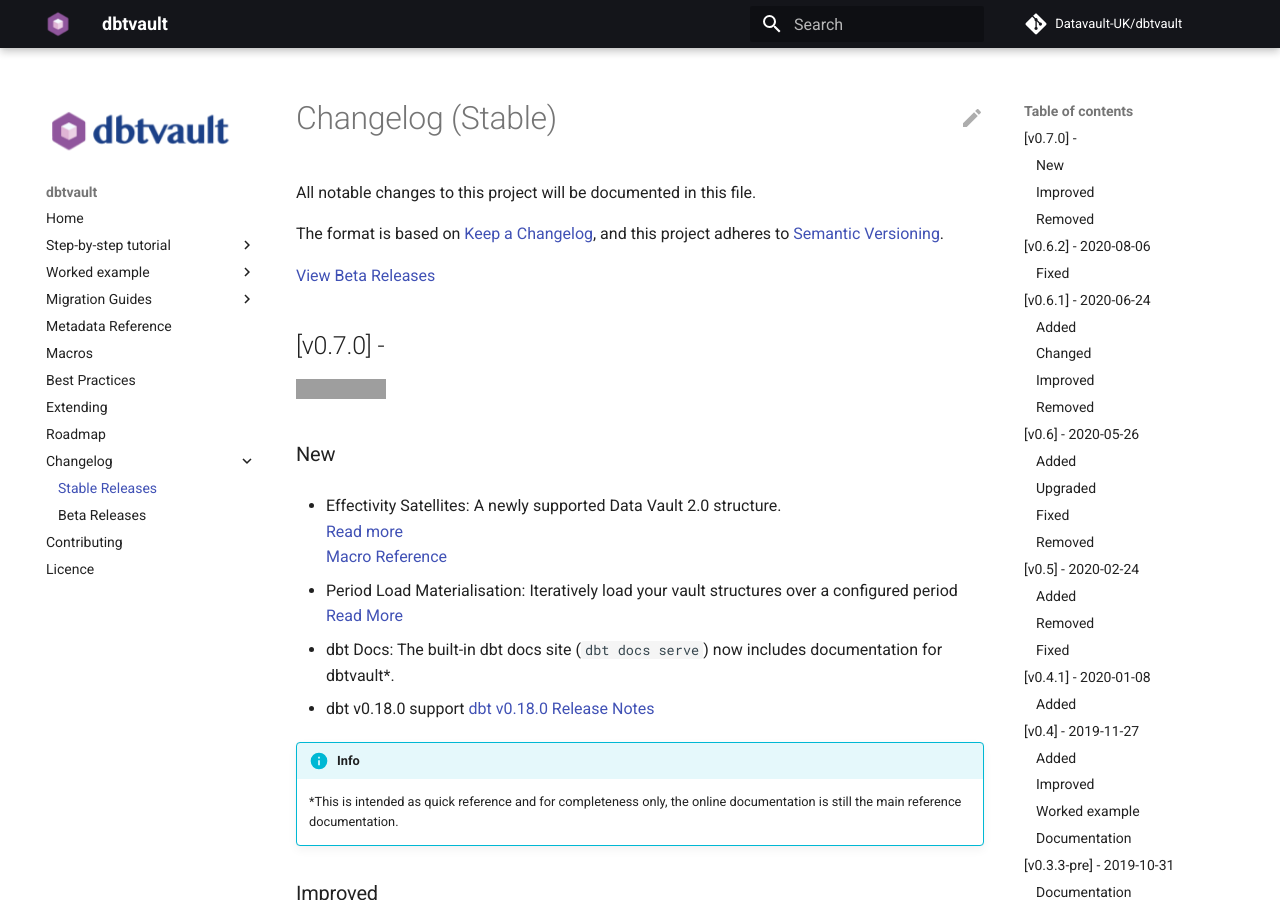
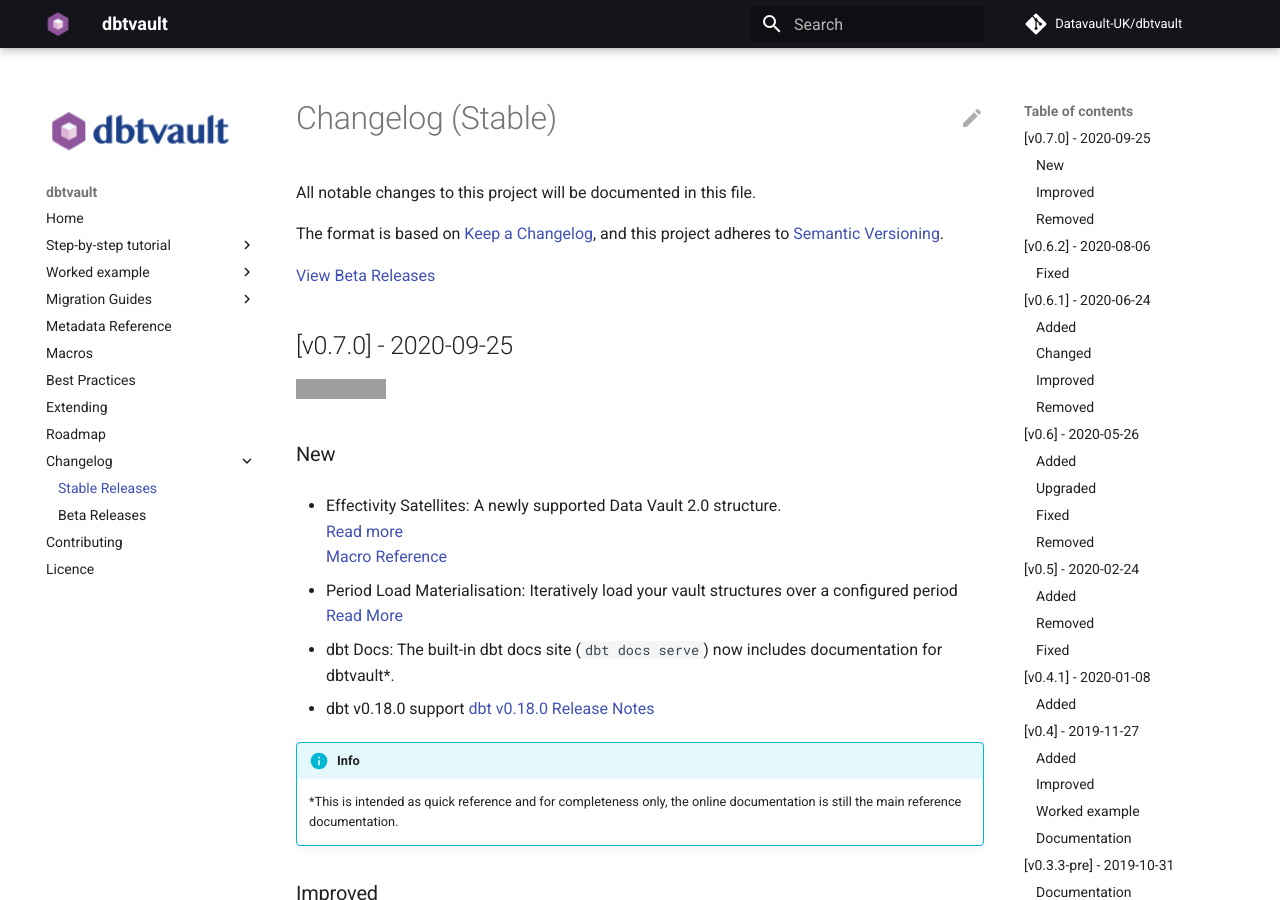
Before and after one commit to Datavault-UK/automate-dv-docs, an MkDocs documentation site: the page built from docs/changelog/stable.md, in a window 1280 px wide and 900 px high. Built offline with MkDocs 1.6.1 and Material for MkDocs 9.7.7, drawn with Linux system fonts in a browser that asks for light colours; comment, search, counter and statistics services are not loaded; grey boxes are pictures that could not be loaded.

Commit message:
Updated changelog 0.7.0 date

```diff
--- a/docs/changelog/stable.md
+++ b/docs/changelog/stable.md
@@ -6,7 +6,7 @@
 
 [View Beta Releases](beta.md)
 
-## [v0.7.0] -
+## [v0.7.0] - 2020-09-25
 [![Documentation Status](https://readthedocs.org/projects/dbtvault/badge/?version=v0.7.0)](https://dbtvault.readthedocs.io/en/v0.7.0/?badge=v0.7.0)
 
 ### New
```
